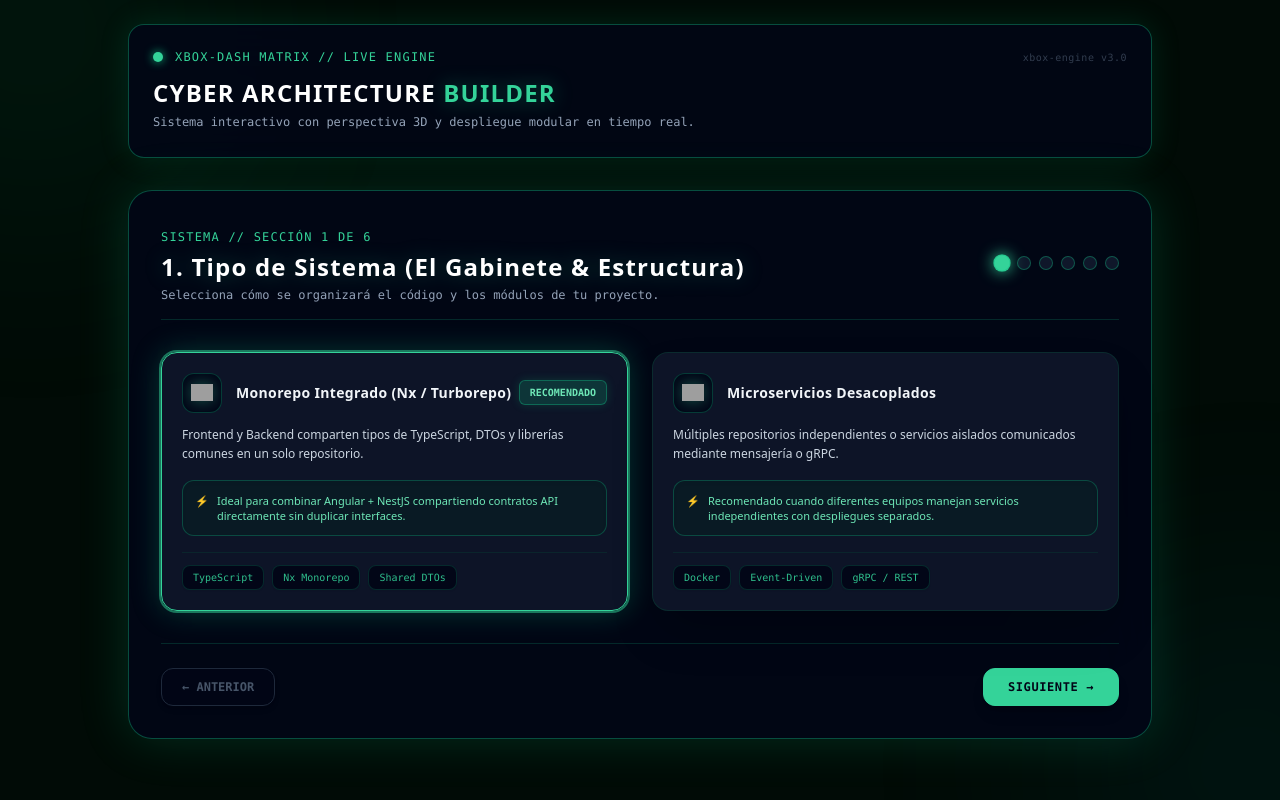
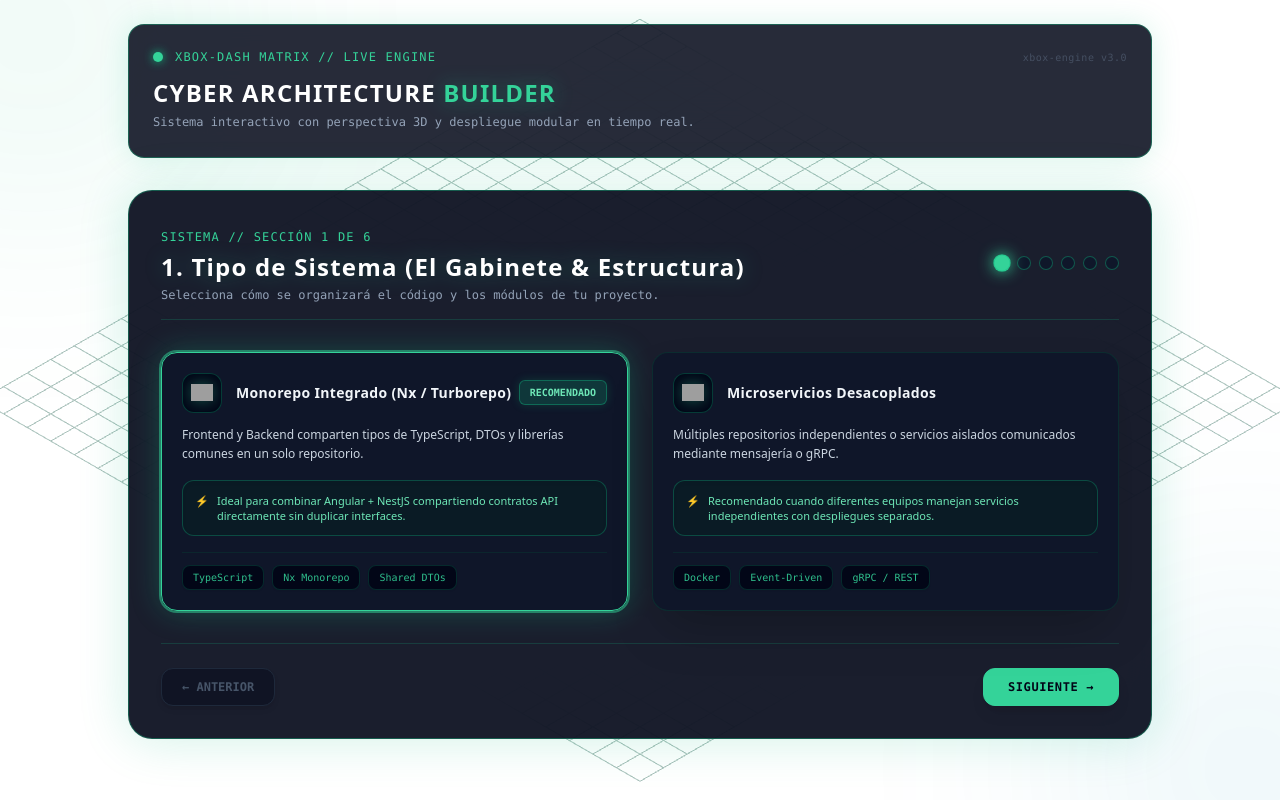
Before and after one commit to CiaranEaton/arch-isometric-sim, an Angular app: page / in a window 1280 px wide. Built offline with nearby package versions, Linux system fonts and the light colour scheme; grey boxes are pictures that could not be loaded.

Commit message:
feat: restaurar canvas 3D a pantalla completa fija y estilizar paneles laterales con profundidad 3D real

```diff
--- a/src/app/app.ts
+++ b/src/app/app.ts
@@ -8,13 +8,10 @@ import { ArchitectureWizardComponent, ArchitectureSelection } from './components
   standalone: true,
   imports: [CommonModule, IsometricCanvasComponent, ArchitectureWizardComponent],
   template: `
-    <main class="min-h-screen bg-[#010b06] text-slate-100 flex flex-col items-center justify-start p-6 relative overflow-x-hidden font-sans gap-8">
+    <main class="min-h-screen text-slate-100 flex flex-col items-center justify-start p-6 relative overflow-x-hidden font-sans gap-8">
 
-      <!-- CANVAS 3D MAESTRO: Fondo durante el wizard, componente embebido en vista final -->
-      <div [ngClass]="{
-        'fixed inset-0 z-0 pointer-events-none opacity-40 transition-all duration-1000': !isBuilt,
-        'absolute inset-0 w-full h-full': isBuilt
-      }">
+      <!-- CANVAS 3D MAESTRO: Pantalla completa fija en el fondo siempre -->
+      <div class="fixed inset-0 z-0 w-full h-full pointer-events-none transition-all duration-1000" [ngClass]="{'opacity-35': !isBuilt, 'opacity-100': isBuilt}">
         <app-isometric-canvas
           [architecture]="currentSelection"
           [currentStep]="activeWizardStep"
@@ -22,11 +19,11 @@ import { ArchitectureWizardComponent, ArchitectureSelection } from './components
         </app-isometric-canvas>
       </div>
 
-      <!-- Efectos lumínicos ambientales -->
+      <!-- Efectos lumínicos ambientales de fondo -->
       <div class="fixed -top-40 -left-40 w-96 h-96 bg-emerald-500/15 rounded-full blur-[120px] pointer-events-none animate-pulse"></div>
       <div class="fixed -bottom-40 -right-40 w-96 h-96 bg-cyan-600/15 rounded-full blur-[120px] pointer-events-none animate-pulse"></div>
 
-      <!-- Header principal -->
+      <!-- Header principal compacto -->
       <header class="relative z-10 max-w-5xl w-full bg-slate-950/85 backdrop-blur-2xl border border-emerald-500/40 rounded-2xl p-6 shadow-[0_0_30px_rgba(16,185,129,0.15)] transition-all duration-500">
         <div class="flex items-center justify-between mb-3">
           <div class="flex items-center gap-3">
@@ -45,7 +42,7 @@ import { ArchitectureWizardComponent, ArchitectureSelection } from './components
         </p>
       </header>
 
-      <!-- MODO WIZARD -->
+      <!-- MODO WIZARD (Con transiciones suaves) -->
       <section *ngIf="!isBuilt" class="relative z-10 max-w-5xl w-full transition-all duration-700 transform">
         <app-architecture-wizard
           (stepChange)="onStepChange($event)"
@@ -54,9 +51,10 @@ import { ArchitectureWizardComponent, ArchitectureSelection } from './components
         </app-architecture-wizard>
       </section>
 
-      <!-- MODO VISTA TÁCTICA FINAL -->
-      <section *ngIf="isBuilt" class="relative z-10 max-w-7xl w-full flex flex-col gap-6 transition-all duration-1000 ease-in-out transform scale-100 opacity-100 animate-fade-in">
+      <!-- MODO VISTA TÁCTICA FINAL (Paneles 3D Flotantes a los lados, dejando el centro libre) -->
+      <section *ngIf="isBuilt" class="relative z-10 max-w-7xl w-full flex flex-col gap-6 transition-all duration-1000 ease-in-out animate-fade-in" style="perspective: 1400px;">
 
+        <!-- Barra de Estado Superior -->
         <div class="bg-slate-950/90 border border-emerald-500/50 p-4 rounded-2xl flex flex-wrap items-center justify-between font-mono text-xs shadow-2xl backdrop-blur-xl">
           <div class="flex items-center gap-3">
             <span class="w-2.5 h-2.5 rounded-full bg-emerald-400 animate-pulse"></span>
@@ -67,37 +65,38 @@ import { ArchitectureWizardComponent, ArchitectureSelection } from './components
           </button>
         </div>
 
-        <div class="grid grid-cols-1 lg:grid-cols-4 gap-6 items-center">
+        <!-- Layout con HUDs Laterales en 3D (Rotados hacia adentro estilo consola) -->
+        <div class="grid grid-cols-1 lg:grid-cols-3 gap-8 items-center pt-4">
 
-          <div class="flex flex-col gap-4">
-            <div class="bg-slate-950/90 backdrop-blur-xl border border-emerald-500/30 p-4 rounded-2xl shadow-xl">
+          <!-- Columna Izquierda: Paneles 01 y 02 (Rotados en Y positivo) -->
+          <div class="flex flex-col gap-5 transform transition-transform duration-500 hover:scale-102" style="transform: rotateY(8deg) translateZ(20px);">
+            <div class="bg-slate-950/90 backdrop-blur-2xl border border-emerald-500/40 p-5 rounded-2xl shadow-[0_0_25px_rgba(16,185,129,0.2)]">
               <span class="text-[10px] font-mono text-emerald-400 uppercase tracking-widest font-bold">01. Capa Cliente</span>
-              <h3 class="font-black text-white text-sm mt-1 tracking-wide">{{ selectedArchitecture?.frontend | uppercase }}</h3>
+              <h3 class="font-black text-white text-base mt-1 tracking-wide">{{ selectedArchitecture?.frontend | uppercase }}</h3>
               <p class="text-xs text-slate-300 mt-2 leading-relaxed">Interfaz modular de alto rendimiento con renderizado acelerado por GPU.</p>
             </div>
 
-            <div class="bg-slate-950/90 backdrop-blur-xl border border-orange-500/30 p-4 rounded-2xl shadow-xl">
+            <div class="bg-slate-950/90 backdrop-blur-2xl border border-orange-500/40 p-5 rounded-2xl shadow-[0_0_25px_rgba(249,115,22,0.2)]">
               <span class="text-[10px] font-mono text-orange-400 uppercase tracking-widest font-bold">02. Seguridad & Auth</span>
-              <h3 class="font-black text-white text-sm mt-1 tracking-wide">{{ selectedArchitecture?.auth | uppercase }}</h3>
+              <h3 class="font-black text-white text-base mt-1 tracking-wide">{{ selectedArchitecture?.auth | uppercase }}</h3>
               <p class="text-xs text-slate-300 mt-2 leading-relaxed">Gestión de identidad cifrada con tokens JWT y sesiones seguras.</p>
             </div>
           </div>
 
-          <!-- Contenedor central donde se aloja perfectamente el Canvas 3D en la vista final -->
-          <div class="lg:col-span-2 h-[520px] bg-slate-950/60 backdrop-blur-md border border-emerald-500/40 rounded-3xl p-4 shadow-2xl relative overflow-hidden">
-            <!-- El canvas 3D se renderiza aquí al activarse isBuilt -->
-          </div>
+          <!-- Centro: Vacío libre para apreciar el Canvas 3D de fondo en pantalla completa -->
+          <div class="hidden lg:block pointer-events-none"></div>
 
-          <div class="flex flex-col gap-4">
-            <div class="bg-slate-950/90 backdrop-blur-xl border border-rose-500/30 p-4 rounded-2xl shadow-xl">
+          <!-- Columna Derecha: Paneles 03 y 04 (Rotados en Y negativo) -->
+          <div class="flex flex-col gap-5 transform transition-transform duration-500 hover:scale-102" style="transform: rotateY(-8deg) translateZ(20px);">
+            <div class="bg-slate-950/90 backdrop-blur-2xl border border-rose-500/40 p-5 rounded-2xl shadow-[0_0_25px_rgba(244,63,94,0.2)]">
               <span class="text-[10px] font-mono text-rose-400 uppercase tracking-widest font-bold">03. Backend Core</span>
-              <h3 class="font-black text-white text-sm mt-1 tracking-wide">{{ selectedArchitecture?.backend | uppercase }}</h3>
+              <h3 class="font-black text-white text-base mt-1 tracking-wide">{{ selectedArchitecture?.backend | uppercase }}</h3>
               <p class="text-xs text-slate-300 mt-2 leading-relaxed">Servidor modular basado en TypeScript con inyección de dependencias.</p>
             </div>
 
-            <div class="bg-slate-950/90 backdrop-blur-xl border border-emerald-500/30 p-4 rounded-2xl shadow-xl">
+            <div class="bg-slate-950/90 backdrop-blur-2xl border border-emerald-500/40 p-5 rounded-2xl shadow-[0_0_25px_rgba(16,185,129,0.2)]">
               <span class="text-[10px] font-mono text-emerald-400 uppercase tracking-widest font-bold">04. Almacenamiento & Cloud</span>
-              <h3 class="font-black text-white text-sm mt-1 tracking-wide">{{ selectedArchitecture?.database | uppercase }}</h3>
+              <h3 class="font-black text-white text-base mt-1 tracking-wide">{{ selectedArchitecture?.database | uppercase }}</h3>
               <p class="text-xs text-slate-300 mt-2 leading-relaxed">Base de datos transaccional con sincronización de datos en tiempo real.</p>
             </div>
           </div>
```
